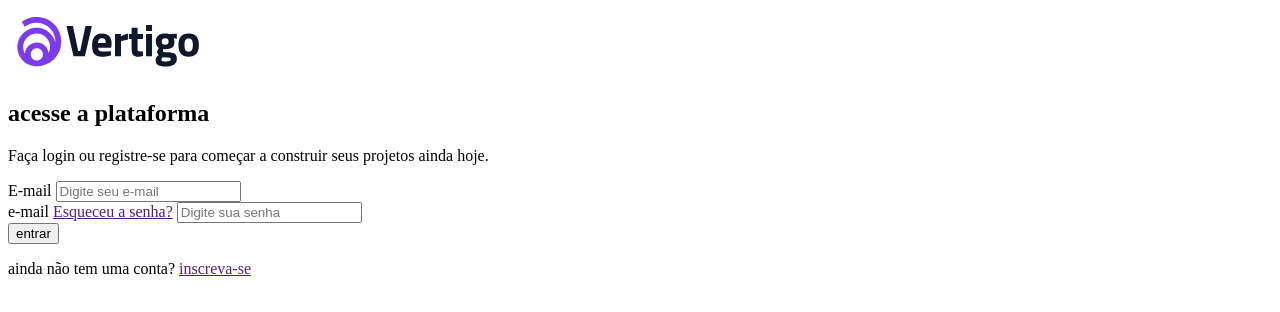
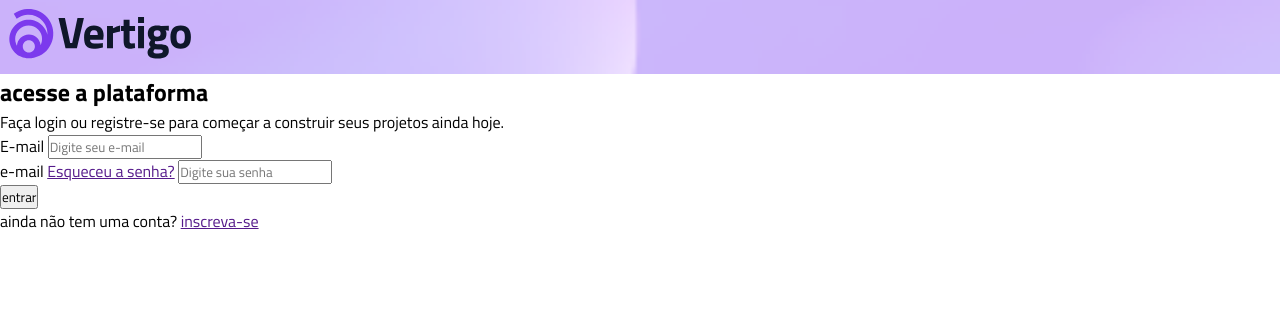
Before and after one commit to gabrielsilva323/projeto-vertigo-parte-2, a plain HTML site: page index.html in a window 1280 px wide. Drawn offline with Linux system fonts and the light colour scheme.

Commit message:
atualização - imagem de fundo do header

```diff
--- a/index.html
+++ b/index.html
@@ -4,6 +4,9 @@
     <meta charset="UTF-8">
     <meta name="viewport" content="width=device-width, initial-scale=1.0">
     <link rel="stylesheet" href="style.css">
+    <link rel="preconnect" href="https://fonts.googleapis.com">
+    <link rel="preconnect" href="https://fonts.gstatic.com" crossorigin>
+    <link href="https://fonts.googleapis.com/css2?family=Titillium+Web:wght@400;600;700&display=swap" rel="stylesheet">
     <title>Vertigo</title>
 </head>
 <body>
--- a/style.css
+++ b/style.css
@@ -0,0 +1,12 @@
+* {
+    /* reset do CSS */
+    margin: 0;
+    padding: 0;
+    box-sizing: border-box;
+    font-family: 'Titillium Web', sans-serif;
+}
+
+header {
+    background-image: url(./imagens/big-mobile.png);
+    background-size: cover;
+  }
```
